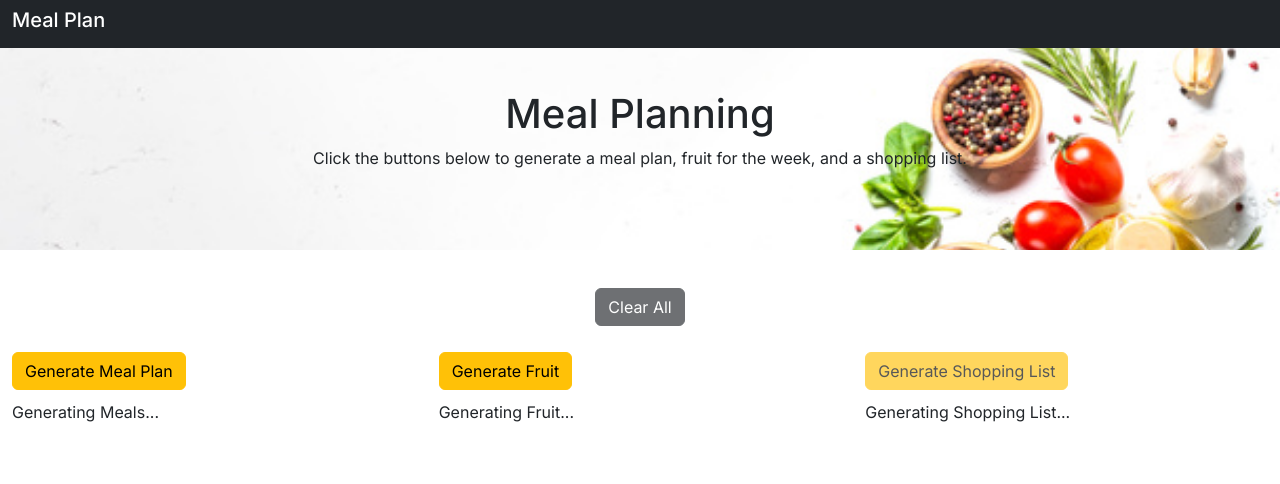
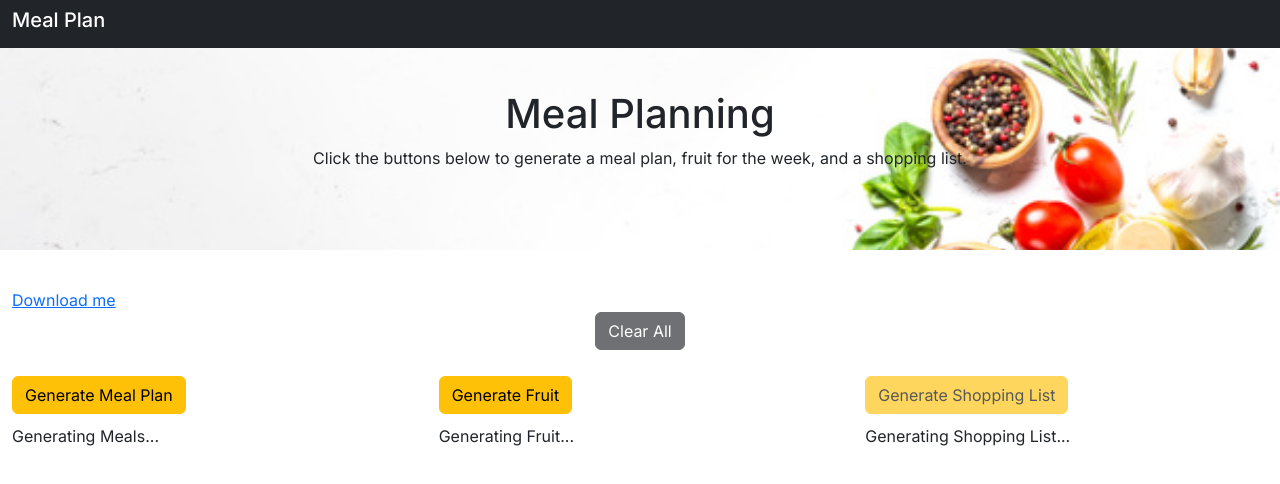
Before and after one commit to KayTV/react-meal-planning, a Next.js app: page / in a window 1280 px wide. Shown: the top 484 px of the page. Built offline with nearby package versions, Linux system fonts and the light colour scheme.

Commit message:
updated package.json, added in excel test

```diff
--- a/package.json
+++ b/package.json
@@ -10,16 +10,18 @@
   },
   "dependencies": {
     "bootstrap": "^5.3.3",
-    "next": "14.2.2",
+    "next": "^14.2.16",
     "react": "^18",
     "react-bootstrap": "^2.10.2",
     "react-bootstrap-icons": "^1.11.4",
+    "react-csv": "^2.2.2",
     "react-dom": "^18",
     "sass": "^1.77.8"
   },
   "devDependencies": {
     "@types/node": "^20",
     "@types/react": "^18",
+    "@types/react-csv": "^1.1.10",
     "@types/react-dom": "^18",
     "eslint": "^8",
     "eslint-config-next": "14.2.2",
--- /dev/null
+++ b/src/app/components/cvs-export.tsx
@@ -0,0 +1,22 @@
+import { CSVDownload, CSVLink } from "react-csv";
+
+import React from "react";
+
+const CVSExport = ({
+
+}) => {
+    const csvData = [
+        ["firstname", "lastname", "email"],
+        ["Ahmed", "Tomi", "ah@smthing.co.com"],
+        ["Raed", "Labes", "rl@smthing.co.com"],
+        ["Yezzi", "Min l3b", "ymin@cocococo.com"]
+      ];
+
+
+    return (
+        <CSVLink data={csvData}>Download me</CSVLink>
+    )
+
+}
+
+export default CVSExport;
--- a/src/app/pages/meal-plan.tsx
+++ b/src/app/pages/meal-plan.tsx
@@ -9,6 +9,7 @@ import { ALL_FRUIT } from '@/lib/fruit';
 import { ALL_MEALS } from '@/lib/meals';
 import AccordionCommon from '../components/accordian';
 import ButtonCommon from '../components/button';
+import CVSExport from '../components/cvs-export';
 import ListCommon from '../components/list';
 import { getDayByIndex } from '@/lib/days';
 import { recipes } from '@/lib/recipe';
@@ -159,6 +160,7 @@ export default function MealPlan() {
 
     return (
         <Container className="containerClass" fluid>
+            <CVSExport />
             <Row>
                 <Col md={12} className='clearButton'>
                     <ButtonCommon
```
Also changed, not shown: 2 other files (tests, documents, lock files or other folders).
